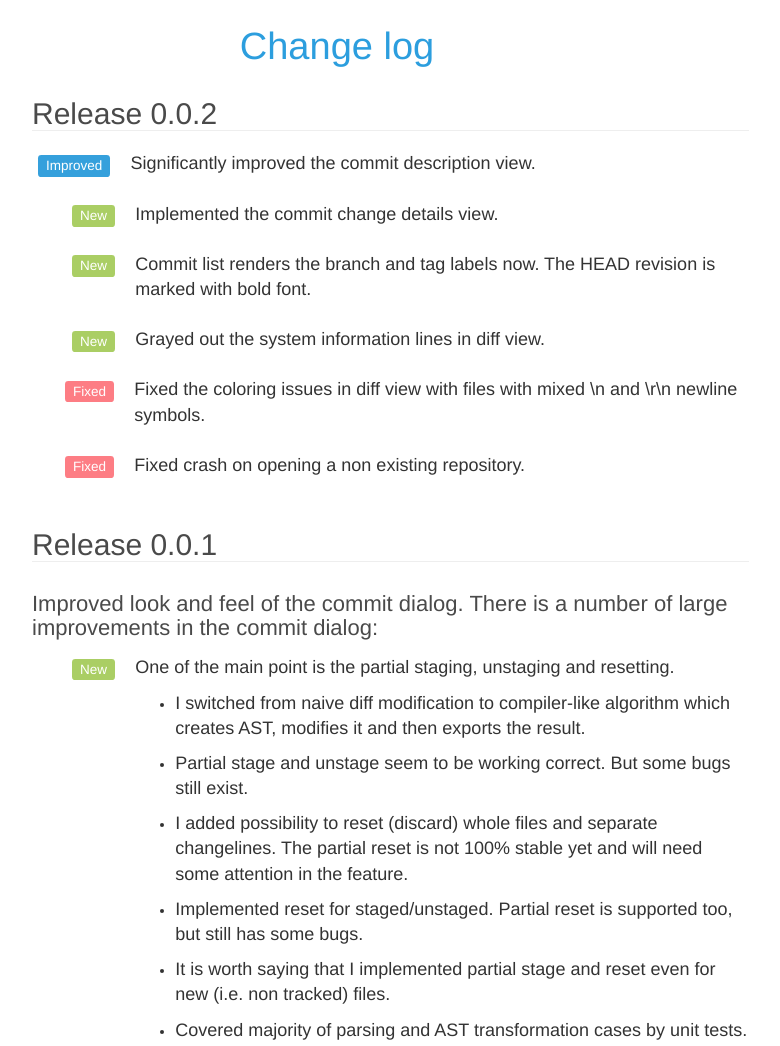
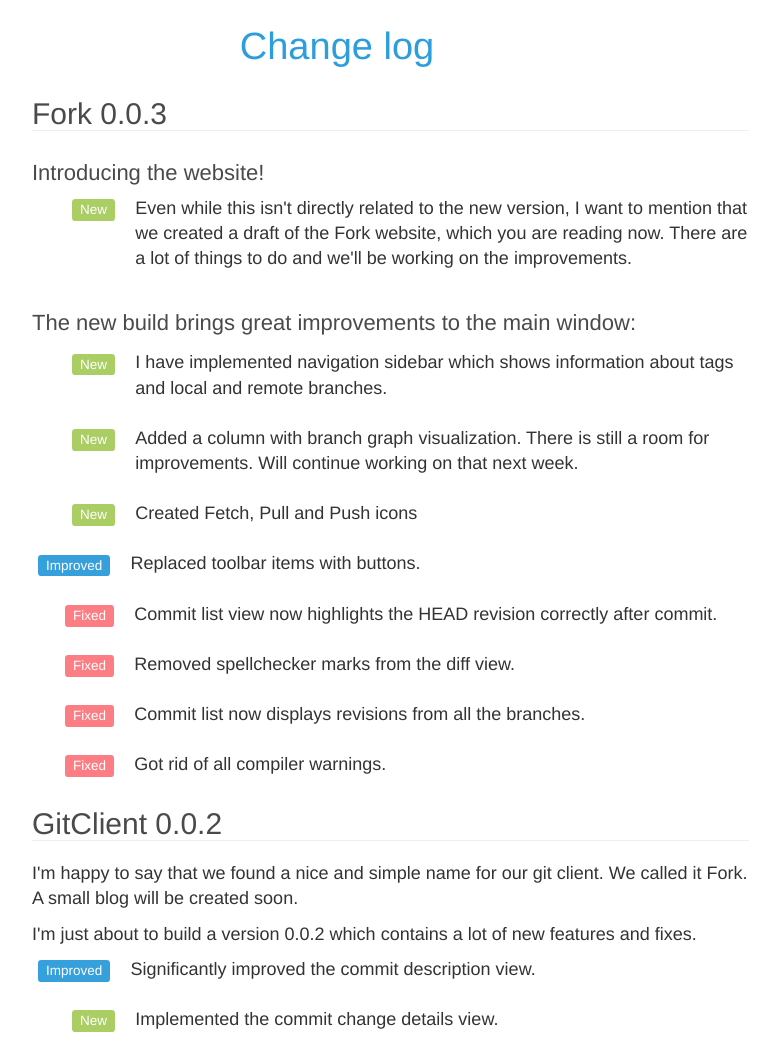
Before and after one commit to DanPristupov/git-fork.com, a plain HTML site: page index.htm in a window 1280 px wide. Shown: the part 1180-2226 px from the top of the page, without its empty margins (303-1083 px from the left). Drawn offline with nearby package versions, Linux system fonts and the light colour scheme.

Commit message:
Adds v0.0.3 release notes

```diff
--- a/index.htm
+++ b/index.htm
@@ -180,11 +180,109 @@
 				  	<div class="col-md-3" ></div>
 
 				  	<div class="col-md-7">
+						<div class="row">
+						  	<div class="col-sm-12">
+						  		<h4 class="header4">Fork 0.0.3</h4>
+				  				<hr>
+				  			</div>
+				  		</div>
+		  				<h5 class="header5">Introducing the website!</h4>
+
+				  		<div class="row">
+						  	<div class="col-sm-12">
+						  		<div class="media">
+						  			<div class="media-left">
+						    			<p class="lead text-right"><span class="label label-success"> New </span></p>
+						  			</div>
+						  			<div class="media-body">
+			  							<p class="lead">Even while this isn't directly related to the new version, I want to mention that we created a draft of the Fork website, which you are reading now. There are a lot of things to do and we'll be working on the improvements.</p>
+						  			</div>
+								</div>
+
+				  				<br/>
+				  				<h5 class="header5">The new build brings great improvements to the main window:</h4>
+
+						  		<div class="media">
+						  			<div class="media-left">
+						    			<p class="lead text-right"><span class="label label-success"> New </span></p>
+						  			</div>
+						  			<div class="media-body">
+			  							<p class="lead">I have implemented navigation sidebar which shows information about tags and local and remote branches.</p>
+						  			</div>
+								</div>
+
+				  				<div class="media">
+						  			<div class="media-left">
+						    			<p class="lead text-right"><span class="label label-success"> New </span></p>
+						  			</div>
+						  			<div class="media-body">
+			  							<p class="lead">Added a column with branch graph visualization. There is still a room for improvements. Will continue working on that next week.</p>
+						  			</div>
+								</div>
+
+								<div class="media">
+						  			<div class="media-left">
+						    			<p class="lead text-right"><span class="label label-success"> New </span></p>
+						  			</div>
+						  			<div class="media-body">
+			  							<p class="lead">Created Fetch, Pull and Push icons</p>
+						  			</div>
+								</div>
+
+								<div class="media">
+						  			<div class="media-left">
+						    			<p class="lead text-right"><span class="label label-info"> Improved </span></p>
+						  			</div>
+						  			<div class="media-body">
+			  							<p class="lead">Replaced toolbar items with buttons.</p>
+						  			</div>
+								</div>
+
+								<div class="media">
+						  			<div class="media-left">
+						    			<p class="lead text-right"><span class="label label-danger"> Fixed </span></p>
+						  			</div>
+						  			<div class="media-body">
+			  							<p class="lead">Commit list view now highlights the HEAD revision correctly after commit.</p>
+						  			</div>
+								</div>
+
+								<div class="media">
+						  			<div class="media-left">
+						    			<p class="lead text-right"><span class="label label-danger"> Fixed </span></p>
+						  			</div>
+						  			<div class="media-body">
+			  							<p class="lead">Removed spellchecker marks from the diff view.</p>
+						  			</div>
+								</div>
+
+								<div class="media">
+						  			<div class="media-left">
+						    			<p class="lead text-right"><span class="label label-danger"> Fixed </span></p>
+						  			</div>
+						  			<div class="media-body">
+			  							<p class="lead">Commit list now displays revisions from all the branches.</p>
+						  			</div>
+								</div>
+
+								<div class="media">
+						  			<div class="media-left">
+						    			<p class="lead text-right"><span class="label label-danger"> Fixed </span></p>
+						  			</div>
+						  			<div class="media-body">
+			  							<p class="lead">Got rid of all compiler warnings.</p>
+						  			</div>
+								</div>
+
+						  	</div>
+						</div>
 
 					  	<div class="row">
 						  	<div class="col-sm-12">
-						  		<h4 class="header4">Release 0.0.2</h4>
+						  		<h4 class="header4">GitClient 0.0.2</h4>
 				  				<hr>
+				  				<p class="lead">I'm happy to say that we found a nice and simple name for our git client. We called it Fork. A small blog will be created soon.</p>
+								<p class="lead">I'm just about to build a version 0.0.2 which contains a lot of new features and fixes.</p>
 				  			</div>
 				  		</div>
 
@@ -251,7 +349,7 @@
 						<div class="row">
 						  	<div class="col-sm-12">
 						  		<br/>
-						  		<h4 class="header4">Release 0.0.1</h4>
+						  		<h4 class="header4">GitClient 0.0.1</h4>
 				  				<hr>
 				  			</div>
 				  		</div>
@@ -360,7 +458,7 @@
 						<div class="row">
 						  	<div class="col-sm-12">
 						  		<br/>
-						  		<h4 class="header4">Release 0.0.0</h4>
+						  		<h4 class="header4">GitClient 0.0.0</h4>
 				  				<hr>
 				  			</div>
 				  		</div>
```
